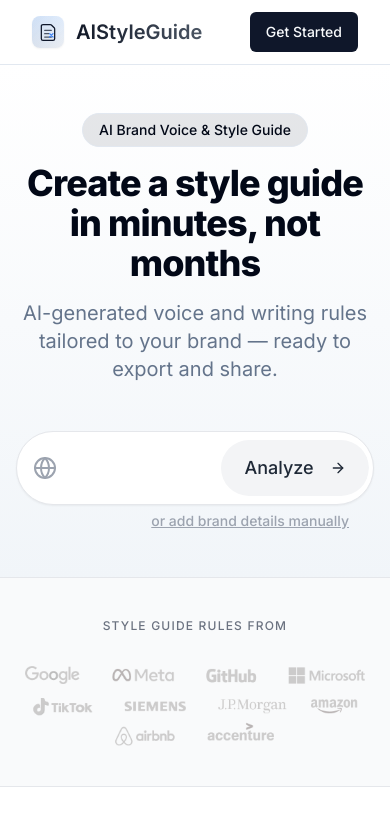
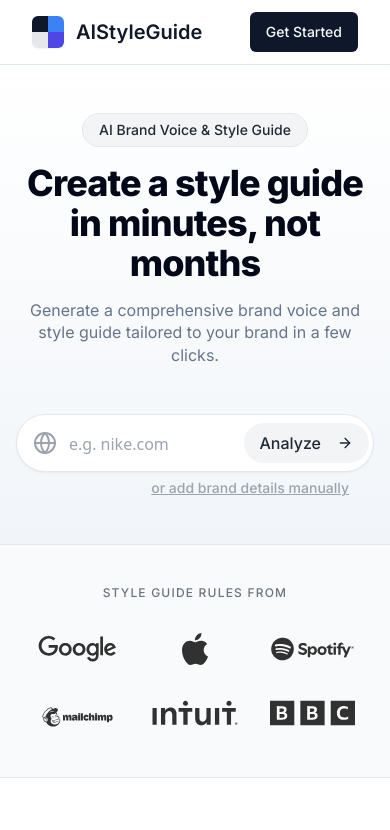
Before and after one commit to gichigi/aistyleguide, a Next.js app: page / in a window 390 px wide. Shown: the top 830 px of the page. Built offline with nearby package versions, Linux system fonts and the light colour scheme.

Commit message:
Mobile responsive improvements: fixed input field, resized Analyze button, updated pill styling, improved logo banner on mobile

```diff
--- a/app/globals.css
+++ b/app/globals.css
@@ -152,6 +152,12 @@
     grid-template-columns: 1fr 1fr;
     gap: 8px;
   }
+
+  .hero-lead {
+    font-size: 1rem;
+    line-height: 1.4;
+    max-width: 95vw;
+  }
 }
 
 /* Ensure dialog buttons have proper spacing */
@@ -252,3 +258,9 @@
   margin-bottom: 1.5em;
   font-weight: 700;
 }
+
+html, body {
+  width: 100%;
+  max-width: 100vw;
+  overflow-x: hidden;
+}
--- a/app/page.tsx
+++ b/app/page.tsx
@@ -199,14 +199,14 @@ export default function LandingPage() {
         <section id="hero" className="w-full py-12 md:py-20 lg:py-24 bg-gradient-to-b from-background to-muted">
           <div className="container px-4 md:px-6">
             <div className="flex flex-col items-center text-center max-w-4xl mx-auto">
-              <div className="inline-flex items-center rounded-full border px-4 py-1.5 text-sm font-medium mb-4 bg-primary/10">
+              <div className="inline-flex items-center rounded-full border px-4 py-1.5 text-sm font-medium mb-4 bg-gray-100 text-gray-800 border-gray-200">
                 AI Brand Voice & Style Guide
               </div>
               <h1 className="text-4xl font-extrabold tracking-tight sm:text-5xl md:text-6xl lg:text-7xl mb-4">
                 Create a style guide in minutes, not months
               </h1>
-              <p className="text-xl text-muted-foreground max-w-2xl mb-8">
-                AI-generated voice and writing rules tailored to your brand — ready to export and share.
+              <p className="text-xl text-muted-foreground max-w-2xl mb-8 hero-lead">
+                Generate a comprehensive brand voice and style guide tailored to your brand in a few clicks.
               </p>
 
               <form onSubmit={handleExtraction} className="w-full max-w-2xl">
@@ -220,7 +220,7 @@ export default function LandingPage() {
                       <Input
                         type="text"
                         placeholder="e.g. nike.com"
-                        className={`pl-12 pr-40 py-8 text-lg font-sans font-medium bg-transparent border-none focus:ring-0 focus:outline-none placeholder:text-gray-400 placeholder:font-medium placeholder:text-base w-full transition-all duration-200 ${error ? "ring-2 ring-red-500" : ""} ${isSuccess ? "ring-2 ring-green-500 bg-green-50" : ""}`}
+                        className={`pl-12 pr-4 sm:pr-40 py-6 text-lg font-sans font-medium bg-transparent border-none focus:ring-0 focus:outline-none placeholder:text-gray-400 placeholder:font-medium placeholder:text-base w-full transition-all duration-200 ${error ? "ring-2 ring-red-500" : ""} ${isSuccess ? "ring-2 ring-green-500 bg-green-50" : ""}`}
                         value={url}
                         onChange={(e) => {
                           setUrl(e.target.value)
@@ -238,23 +238,23 @@ export default function LandingPage() {
                     <Button
                       type="submit"
                       size="lg"
-                      className={`h-14 px-8 rounded-full bg-gray-100 text-gray-800 font-medium text-lg shadow-none hover:bg-gray-200 focus:bg-gray-200 transition-all duration-200 z-10 -ml-2 ${isSuccess ? "bg-green-500 hover:bg-green-600 text-white" : ""}`}
+                      className={`h-10 sm:h-12 px-4 sm:px-6 rounded-full bg-gray-100 text-gray-800 font-medium text-base sm:text-lg shadow-none hover:bg-gray-200 focus:bg-gray-200 transition-all duration-200 z-10 ${isSuccess ? "bg-green-500 hover:bg-green-600 text-white" : ""}`}
                       disabled={isExtracting || isSuccess}
-                      style={{ minWidth: '140px', borderTopLeftRadius: 9999, borderBottomLeftRadius: 9999 }}
+                      style={{ minWidth: '120px', borderTopLeftRadius: 9999, borderBottomLeftRadius: 9999 }}
                     >
                       {isExtracting ? (
                         <>
-                          <Loader2 className="mr-2 h-5 w-5 animate-spin" />
+                          <Loader2 className="mr-2 h-4 w-4 sm:h-5 sm:w-5 animate-spin" />
                           Checking...
                         </>
                       ) : isSuccess ? (
                         <>
-                          <CheckCircle className="mr-2 h-5 w-5" />
+                          <CheckCircle className="mr-2 h-4 w-4 sm:h-5 sm:w-5" />
                           Success
                         </>
                       ) : (
                         <>
-                          Analyze <ArrowRight className="ml-2 h-5 w-5" />
+                          Analyze <ArrowRight className="ml-2 h-4 w-4 sm:h-5 sm:w-5" />
                         </>
                       )}
                     </Button>
--- a/components/BrandBanner.tsx
+++ b/components/BrandBanner.tsx
@@ -6,19 +6,74 @@ export default function BrandBanner() {
       <h3 className="text-xs font-medium text-gray-500 mb-8 tracking-widest uppercase text-center">
         Style Guide Rules From
       </h3>
-      <div className="w-full max-w-6xl mx-auto flex justify-center items-center">
-        {/* Desktop banner */}
-        <img
-          src="/logos/logobanner1.png"
-          alt="Brand Banner Desktop"
-          className="hidden md:block w-full h-auto max-h-[100px] object-contain"
-        />
-        {/* Mobile banner */}
-        <img
-          src="/logos/logobanner2.png"
-          alt="Brand Banner Mobile"
-          className="block md:hidden w-full h-auto max-h-[80px] object-contain"
-        />
+      <div className="w-full max-w-6xl mx-auto">
+        {/* Desktop banner - showing logos directly */}
+        <div className="hidden md:flex justify-between items-center">
+          <img
+            src="/logos/Google.svg"
+            alt="Google"
+            className="h-10 w-auto filter grayscale opacity-80"
+          />
+          <img
+            src="/logos/apple.svg"
+            alt="Apple"
+            className="h-10 w-auto filter grayscale opacity-80"
+          />
+          <img
+            src="/logos/spotify.svg"
+            alt="Spotify"
+            className="h-10 w-auto filter grayscale opacity-80"
+          />
+          <img
+            src="/logos/mailchimp.svg"
+            alt="Mailchimp"
+            className="h-14 w-auto filter grayscale opacity-80"
+          />
+          <img
+            src="/logos/intuit.svg"
+            alt="Intuit"
+            className="h-10 w-auto filter grayscale opacity-80"
+          />
+          <img
+            src="/logos/bbc.svg"
+            alt="BBC"
+            className="h-10 w-auto filter grayscale opacity-80"
+          />
+        </div>
+
+        {/* Mobile banner - stacked in a grid */}
+        <div className="md:hidden grid grid-cols-3 gap-8 mx-auto w-full max-w-xs">
+          <img
+            src="/logos/Google.svg"
+            alt="Google"
+            className="w-auto h-8 mx-auto filter grayscale opacity-80"
+          />
+          <img
+            src="/logos/apple.svg"
+            alt="Apple"
+            className="w-auto h-8 mx-auto filter grayscale opacity-80"
+          />
+          <img
+            src="/logos/spotify.svg"
+            alt="Spotify"
+            className="w-auto h-8 mx-auto filter grayscale opacity-80"
+          />
+          <img
+            src="/logos/mailchimp.svg"
+            alt="Mailchimp"
+            className="w-auto h-10 mx-auto filter grayscale opacity-80"
+          />
+          <img
+            src="/logos/intuit.svg"
+            alt="Intuit"
+            className="w-auto h-8 mx-auto filter grayscale opacity-80"
+          />
+          <img
+            src="/logos/bbc.svg"
+            alt="BBC"
+            className="w-auto h-8 mx-auto filter grayscale opacity-80"
+          />
+        </div>
       </div>
     </section>
   )
--- a/components/Logo.tsx
+++ b/components/Logo.tsx
@@ -9,68 +9,44 @@ export default function Logo({ size = "md", linkToHome = true }: LogoProps) {
   const sizeClasses = {
     sm: {
       container: "w-6 h-6",
-      icon: "h-4 w-4",
       text: "text-base",
       gap: "gap-2",
     },
     md: {
       container: "w-8 h-8",
-      icon: "h-5 w-5",
       text: "text-xl",
       gap: "gap-3",
     },
     lg: {
       container: "w-10 h-10",
-      icon: "h-6 w-6",
       text: "text-2xl",
       gap: "gap-3",
     },
   }
 
-  // Custom stylized icon combining a document, styleguide, and AI elements
-  const CustomIcon = () => (
-    <svg
-      viewBox="0 0 24 24"
-      fill="none"
-      xmlns="http://www.w3.org/2000/svg"
-      className={`${sizeClasses[size].icon} transform transition-all duration-300 group-hover:scale-110`}
-    >
-      {/* Stylized document base */}
-      <path
-        d="M4 4v16a2 2 0 0 0 2 2h12a2 2 0 0 0 2-2V8.342a2 2 0 0 0-.586-1.414l-3.342-3.342A2 2 0 0 0 14.658 3H6a2 2 0 0 0-2 2z"
-        stroke="currentColor"
-        strokeWidth="1.5"
-        strokeLinecap="round"
-        className="text-primary"
-      />
+  // Simple color block logo - works well at small sizes
+  const ColorBlockLogo = () => (
+    <div className={`${sizeClasses[size].container} rounded-md overflow-hidden shadow-sm`}>
+      <div className="h-full w-full grid grid-cols-2">
+        {/* Top-left block - primary color */}
+        <div className="bg-primary"></div>
 
-      {/* Style guide elements - horizontal lines */}
-      <path
-        d="M8 10h8M8 14h5M8 18h8"
-        stroke="currentColor"
-        strokeWidth="1.5"
-        strokeLinecap="round"
-        className="text-primary/70"
-      />
+        {/* Top-right block - accent color */}
+        <div className="bg-blue-500"></div>
 
-      {/* AI circuit/neural network element */}
-      <path
-        d="M14 14l4 4m-4 0l4-4"
-        stroke="currentColor"
-        strokeWidth="1.5"
-        strokeLinecap="round"
-        className="text-blue-500"
-      />
-    </svg>
+        {/* Bottom-left block - lighter color */}
+        <div className="bg-gray-200 dark:bg-gray-700"></div>
+
+        {/* Bottom-right block - darker accent */}
+        <div className="bg-indigo-600"></div>
+      </div>
+    </div>
   )
 
   const logoContent = (
     <div className={`group flex items-center ${sizeClasses[size].gap}`}>
-      <div className={`relative flex items-center justify-center ${sizeClasses[size].container} rounded-lg bg-gradient-to-br from-blue-100 to-accent-gray/30 shadow-sm overflow-hidden`}>
-        <div className="absolute inset-0 bg-gradient-to-tr from-primary/10 to-blue-400/10 opacity-70"></div>
-        <CustomIcon />
-      </div>
-      <span className={`${sizeClasses[size].text} font-semibold bg-clip-text text-transparent bg-gradient-to-r from-gray-900 to-gray-600 dark:from-gray-100 dark:to-gray-400`}>
+      <ColorBlockLogo />
+      <span className={`${sizeClasses[size].text} font-semibold text-gray-900 dark:text-gray-100`}>
         AIStyleGuide
       </span>
     </div>
```
